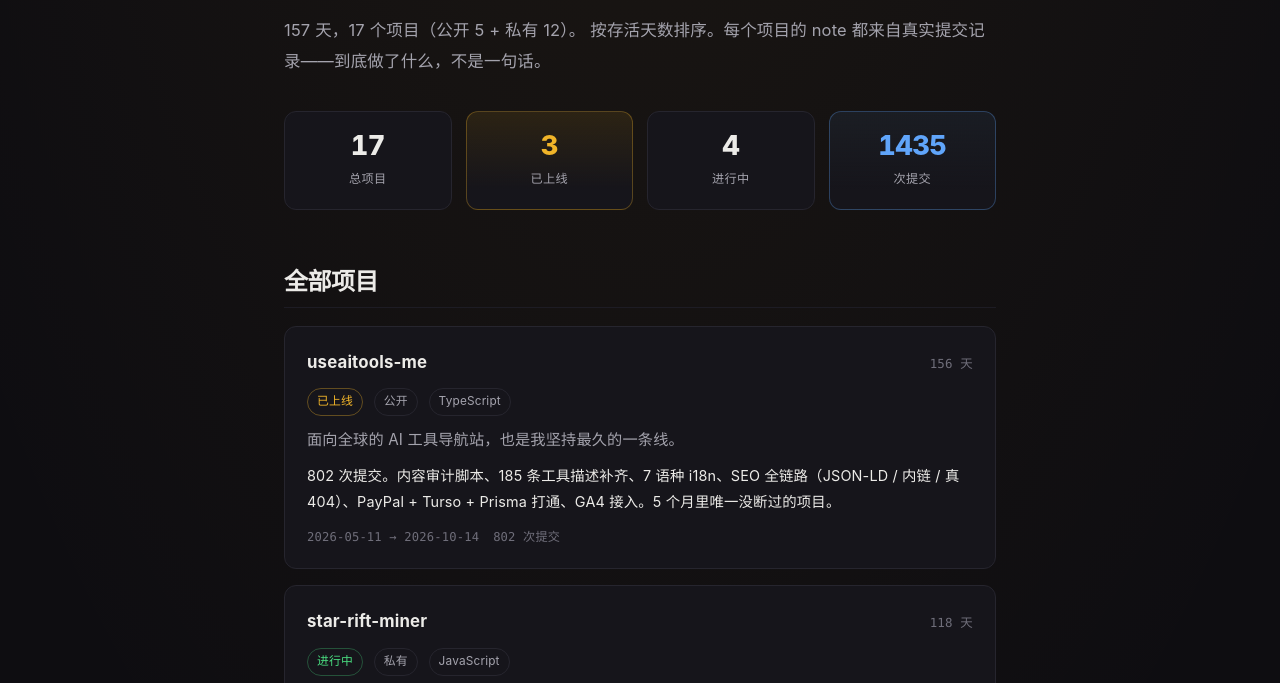
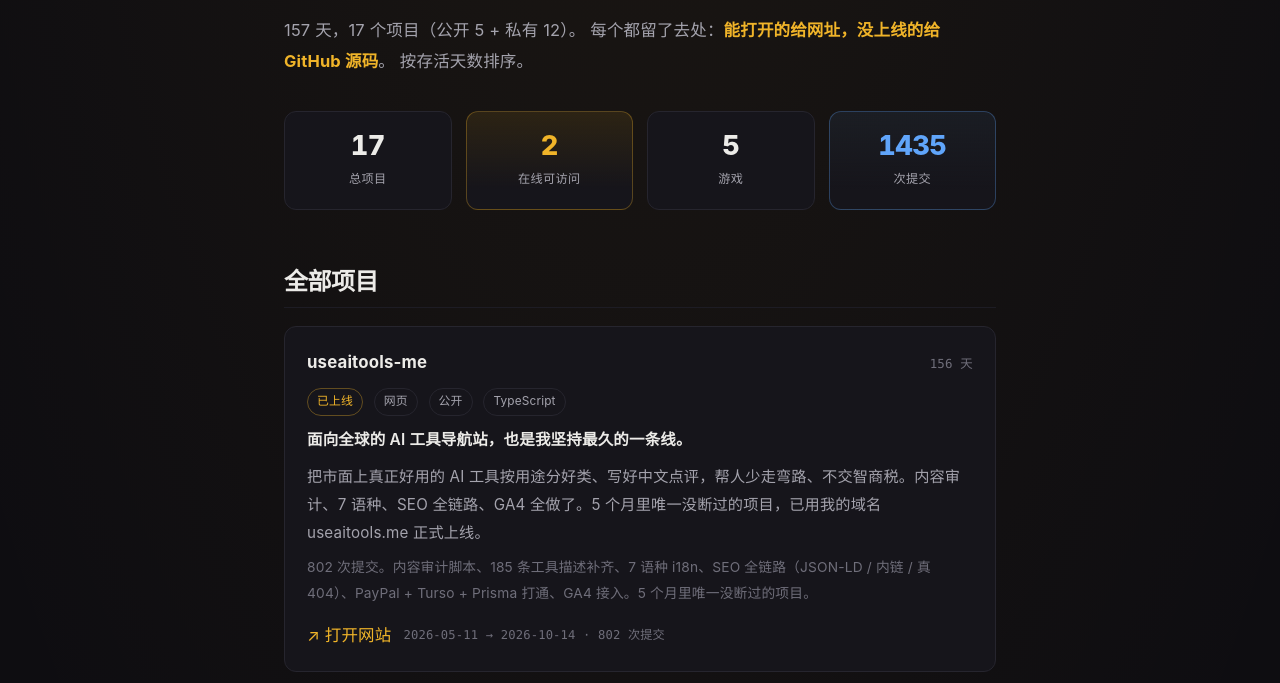
Before and after one commit to xiaomo945/cafe-log, an Astro site: page /projects in a window 1280 px wide. Shown: the part 191-874 px from the top of the page. Built offline with nearby package versions, Linux system fonts and the light colour scheme; Astro itself is replaced by a stand-in of ours.

Commit message:
feat: 项目页增加类型/介绍/外链导流，首页加「能点开的东西」

```diff
--- a/src/pages/projects.astro
+++ b/src/pages/projects.astro
@@ -1,6 +1,6 @@
 ---
 import BaseLayout from "../layouts/BaseLayout.astro";
-import { projects, publicCount, privateCount, totalCommits } from "../data/projects.js";
+import { projects, publicCount, privateCount, totalCommits, hasLiveUrl } from "../data/projects.js";
 
 const statusMeta = {
   live: { text: "已上线", cls: "live" },
@@ -9,21 +9,36 @@ const statusMeta = {
   dead: { text: "建议放弃", cls: "stop" },
 };
 
+const kindMeta = {
+  web: "网页",
+  game: "游戏",
+  tool: "工具",
+  app: "应用",
+  note: "记录",
+};
+
+const playable = projects.filter((p) => p.kind === "game").length;
+
 // 按存活天数排序
 const sorted = [...projects].sort((a, b) => b.days - a.days);
 ---
 
-<BaseLayout title="项目" description="157 天，17 个项目。每一个都记录在这里。" active="projects">
+<BaseLayout
+  title="项目"
+  description="157 天，17 个项目。每一个都留了去处——能打开的给网址，没上线的给 GitHub 源码。"
+  active="projects"
+>
   <h1>项目</h1>
   <p style="color: var(--text-dim);">
     157 天，{projects.length} 个项目（公开 {publicCount} + 私有 {privateCount}）。
-    按存活天数排序。每个项目的 note 都来自真实提交记录——到底做了什么，不是一句话。
+    每个都留了去处：<strong style="color: var(--amber);">能打开的给网址，没上线的给 GitHub 源码</strong>。
+    按存活天数排序。
   </p>
 
   <div class="stats">
     <div class="stat"><span class="num">{projects.length}</span><span class="label">总项目</span></div>
-    <div class="stat amber"><span class="num">3</span><span class="label">已上线</span></div>
-    <div class="stat"><span class="num">4</span><span class="label">进行中</span></div>
+    <div class="stat amber"><span class="num">{hasLiveUrl}</span><span class="label">在线可访问</span></div>
+    <div class="stat"><span class="num">{playable}</span><span class="label">游戏</span></div>
     <div class="stat blue"><span class="num">{totalCommits}</span><span class="label">次提交</span></div>
   </div>
 
@@ -32,12 +47,11 @@ const sorted = [...projects].sort((a, b) => b.days - a.days);
   {
     sorted.map((p) => {
       const s = statusMeta[p.status];
+      const github = `https://github.com/xiaomo945/${p.name}`;
       return (
         <div class="card">
           <div style="display: flex; justify-content: space-between; align-items: baseline; gap: 12px; flex-wrap: wrap;">
-            <strong style="font-size: 1.05rem;">
-              {p.name}
-            </strong>
+            <strong style="font-size: 1.05rem;">{p.name}</strong>
             <span style="font-family: var(--font-mono); font-size: 0.78rem; color: var(--text-faint);">
               {p.days > 0 ? `${p.days} 天` : "不足 1 天"}
             </span>
@@ -45,20 +59,34 @@ const sorted = [...projects].sort((a, b) => b.days - a.days);
 
           <div style="margin: 8px 0 10px;">
             <span class={`tag ${s.cls}`}>{s.text}</span>
+            <span class="tag">{kindMeta[p.kind]}</span>
             <span class="tag">{p.visibility === "public" ? "公开" : "私有"}</span>
             <span class="tag">{p.lang}</span>
           </div>
 
-          <p style="margin: 0 0 8px; color: var(--text-dim); font-size: 0.95rem;">
+          <p style="margin: 0 0 8px; color: var(--text); font-size: 0.97rem; font-weight: 600;">
             {p.desc}
           </p>
-          <p style="margin: 0; font-size: 0.9rem;">{p.note}</p>
+          <p style="margin: 0 0 8px; color: var(--text-dim); font-size: 0.95rem;">
+            {p.intro}
+          </p>
+          <p style="margin: 0; font-size: 0.86rem; color: var(--text-faint);">{p.note}</p>
 
           <div
-            style="margin-top: 10px; font-family: var(--font-mono); font-size: 0.76rem; color: var(--text-faint); display: flex; gap: 14px; flex-wrap: wrap;"
+            style="margin-top: 14px; display: flex; gap: 12px; flex-wrap: wrap; align-items: center;"
           >
-            <span>{p.created} → {p.pushed}</span>
-            <span>{p.commits} 次提交</span>
+            {p.url ? (
+              <a class="card-link" href={p.url} target="_blank" rel="noopener">
+                {p.kind === "game" ? "▶ 玩一玩" : "↗ 打开网站"}
+              </a>
+            ) : (
+              <a class="card-link ghost" href={github} target="_blank" rel="noopener">
+                {p.visibility === "private" ? "🔒 私有源码" : "↗ 看源码"}
+              </a>
+            )}
+            <span style="font-family: var(--font-mono); font-size: 0.76rem; color: var(--text-faint);">
+              {p.created} → {p.pushed} · {p.commits} 次提交
+            </span>
           </div>
         </div>
       );
```
